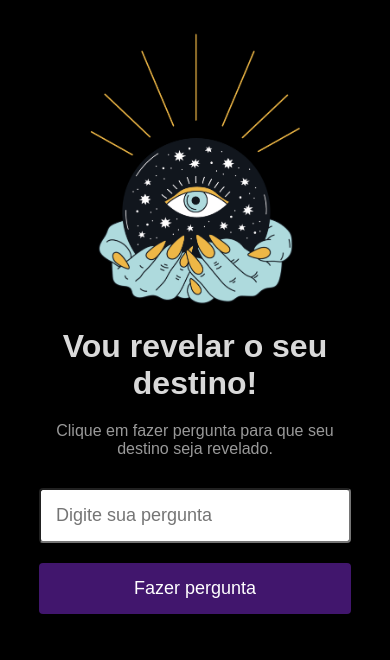
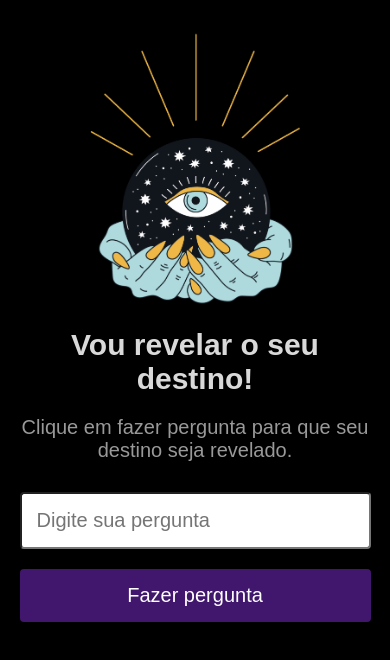
Before and after one commit to MarianaPiovezan/MaratonaExplore, a plain HTML site: page index.html in a window 390 px wide. Drawn offline with Linux system fonts and the light colour scheme.

Commit message:
Alteração formato Mobile

```diff
--- a/index.html
+++ b/index.html
@@ -2,6 +2,9 @@
  <html lang="pt-br">
   <head>
     <meta charset="UTF-8" />
+    <meta http-equiv="X-UA-Compatible" content="IE=edge">
+    <meta name="viewport" content="width=device-width, initial-scale=1.0">
+
     <title>Descubra o seu destino</title>
     <link rel="stylesheet" href="style.css" />
   </head>
--- a/style.css
+++ b/style.css
@@ -12,7 +12,6 @@
 }
 
 .caixa{
-
     width: 80%;
     max-width: 400px;
     margin-top: 30px;
@@ -57,7 +56,7 @@
 }
 
 button:hover{
-    filter: brightness(1.2);
+    filter: brightness(1.4);
     cursor: pointer;
 }
 
@@ -66,3 +65,21 @@
     margin: 10px 0;
     transition: opacity 1s;
 }
+
+
+@media  screen and (max-width: 480px){
+
+    .caixa  {
+        width: 90%;
+
+    }
+
+    h1{
+        font-size: 30px;
+    }
+
+    p, button, input{
+        font-size: 20px;
+    }
+
+}
```
